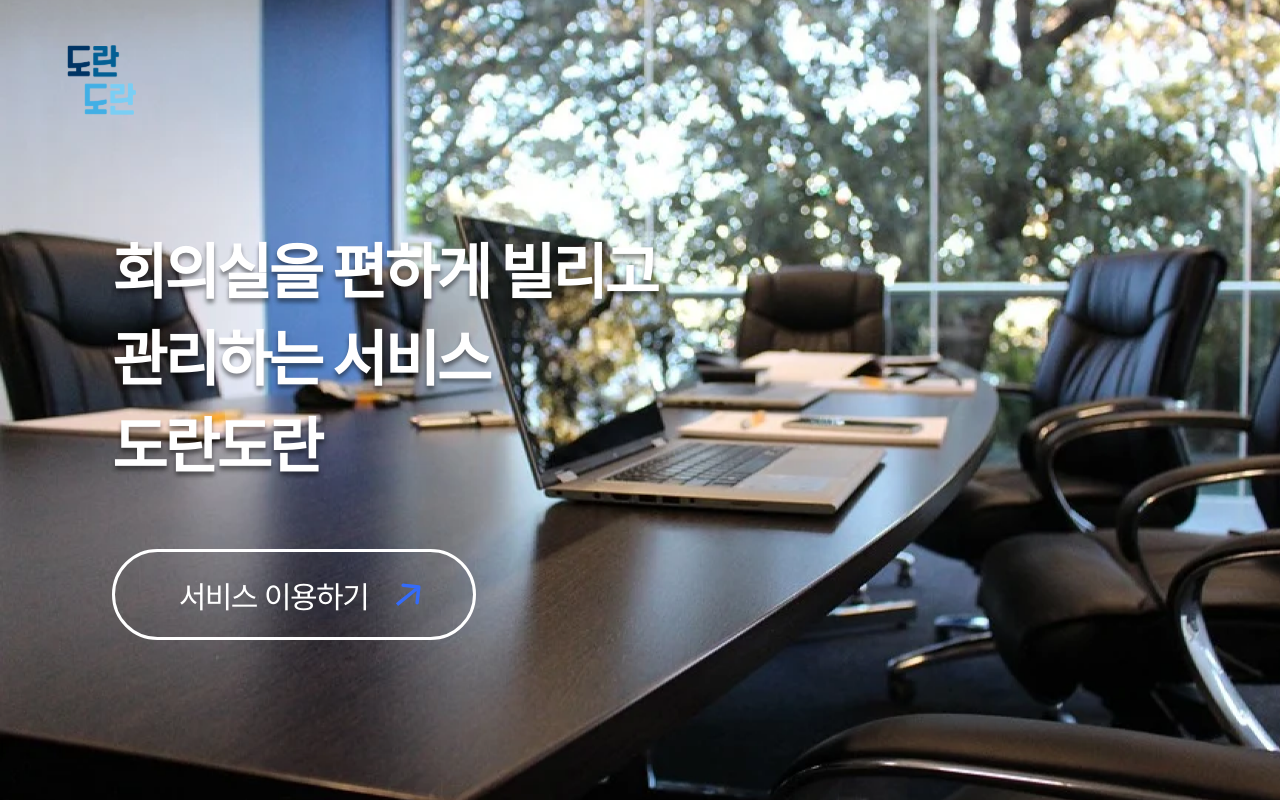
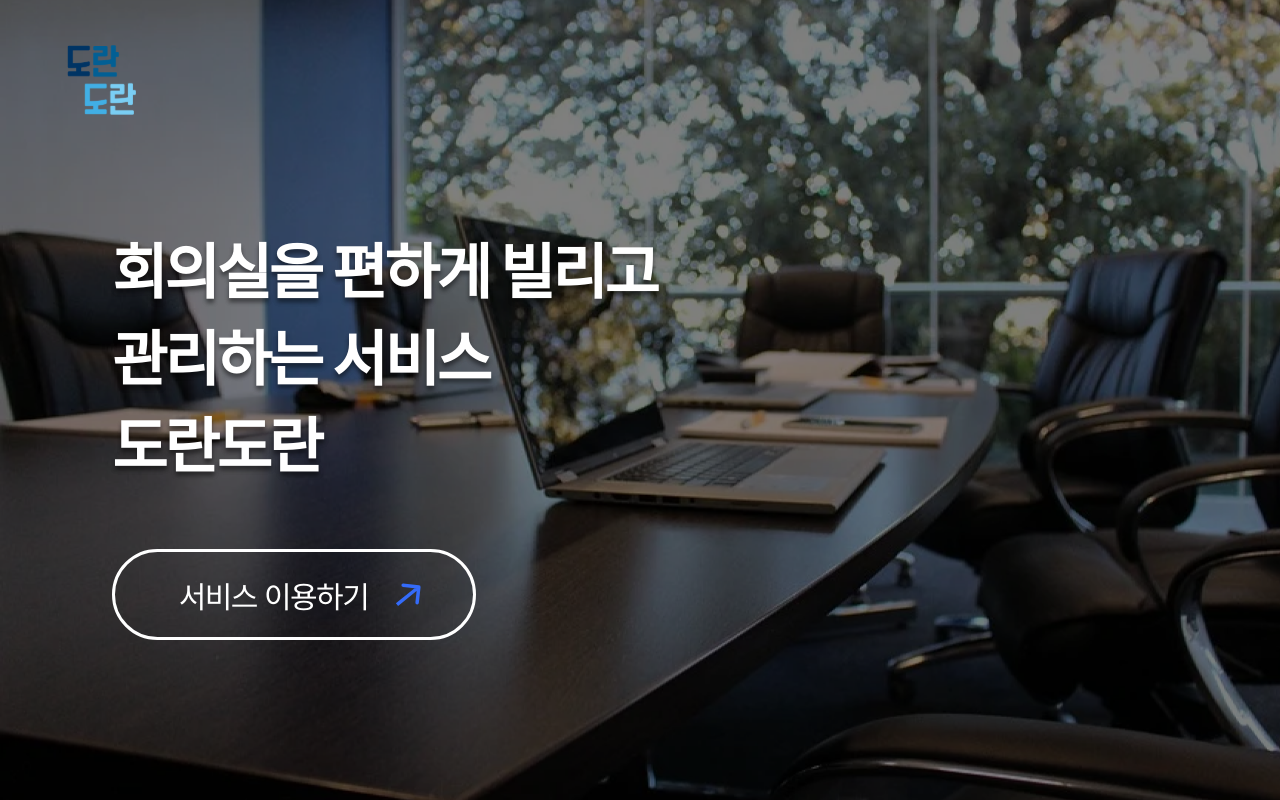
Before and after one commit to Doran-Doran-development/DoranDoran2-Client, a React (Create React App) app: page / in a window 1280 px wide. Built offline with nearby package versions, Linux system fonts and the light colour scheme.

Commit message:
[UPDATE] background

```diff
--- a/src/components/Main/index.tsx
+++ b/src/components/Main/index.tsx
@@ -2,7 +2,7 @@ import { Arrow } from "assets";
 import React from "react";
 import styled from "styled-components";
 
-const Main = () => {
+const Main: React.FC = () => {
   return (
     <S.Positioner>
       <S.Wrapper>
--- a/src/pages/MainPage/index.tsx
+++ b/src/pages/MainPage/index.tsx
@@ -6,8 +6,10 @@ import background from "../../assets/background/back.png";
 const MainPage: React.FC = () => {
   return (
     <Positioner>
-      <MainHeader />
-      <Main />
+      <Background>
+        <MainHeader />
+        <Main />
+      </Background>
     </Positioner>
   );
 };
@@ -20,4 +22,10 @@ const Positioner = styled.div`
   background-size: cover;
 `;
 
+const Background = styled.div`
+  width: 100%;
+  height: 100%;
+  background: rgba(0, 0, 0, 0.5);
+`;
+
 export default MainPage;
```
Also changed, not shown: 1 other file (tests, documents, lock files or other folders).
